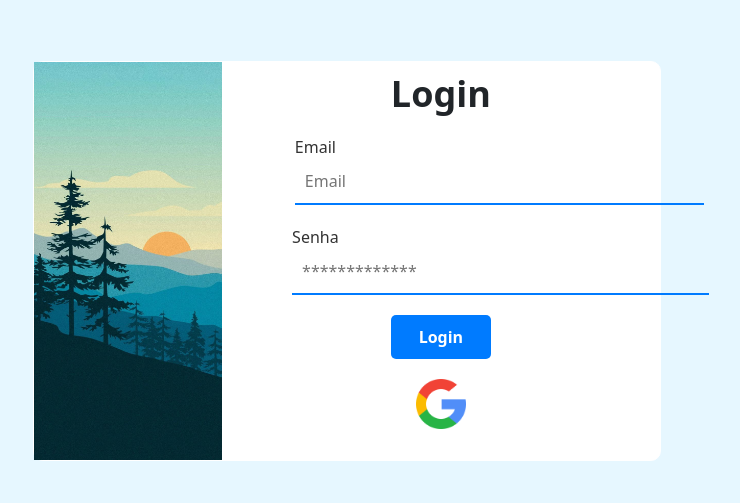
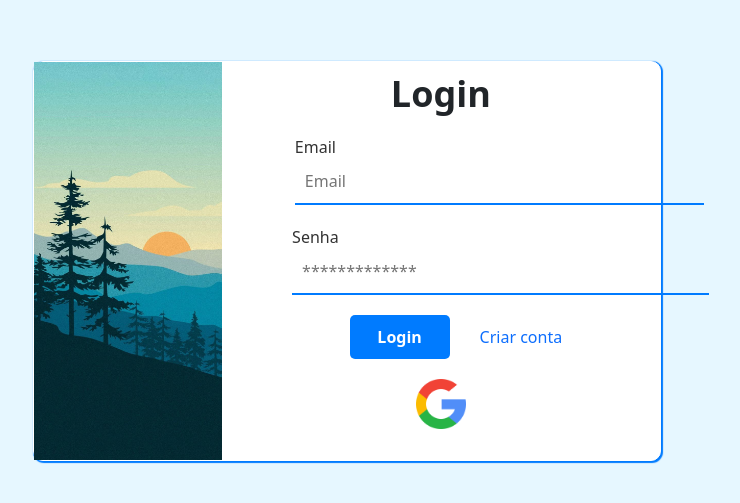
Before and after one commit to lucascampos04/plataform_courses, a React (Create React App) app: page /login in a window 1280 px wide. Shown: the part 139-642 px from the top of the page, without its empty margins (293-1033 px from the left). Built offline with nearby package versions, Linux system fonts and the light colour scheme.

Commit message:
Login e logout funcionado

```diff
--- a/src/Auth/EmailAndPassword/AuthDefault.js
+++ b/src/Auth/EmailAndPassword/AuthDefault.js
@@ -2,14 +2,21 @@ import {
   getAuth,
   signInWithEmailAndPassword,
   createUserWithEmailAndPassword,
+  signOut,
 } from "firebase/auth";
 
-export const login = async (email, password) => {
+export const login = async (email, password, navigate) => {
   try {
+    const emailRegex = /^[^\s@]+@[^\s@]+\.[^\s@]+$/
+
+    if (!emailRegex.test(email)){
+      throw new Error("Formato de email invalido")
+    }
+
     const auth = getAuth();
     await signInWithEmailAndPassword(auth, email, password);
   } catch (error) {
-    console.error("Erro no login:", error.message);
+    throw error
   }
 };
 
@@ -17,8 +24,16 @@ export const register = async (email, password) => {
   try {
     const auth = getAuth();
     await createUserWithEmailAndPassword(auth, email, password);
-    console.log("Cadastrado com sucesso");
   } catch (error) {
-    console.error("Erro no cadastro:", error.message);
+    throw new Error("Erro no cadasto ", error.message)
   }
 };
+
+export const logout = async () => {
+  try {
+    const auth = getAuth()
+    await signOut(auth)
+  } catch (e) {
+    throw new e("Error ao desconectar ", e.message)
+  }
+}
--- a/src/Components/FormLogin/FormularioLoginComponents.js
+++ b/src/Components/FormLogin/FormularioLoginComponents.js
@@ -4,7 +4,7 @@ import "../../Style/Components/FormularioLoginStyle.css"
 import montanhas from "../../imgs/montanhas.jfif"
 import google from "../../imgs/pesquisa.png"
 import { authContexteGoogle } from "../../Auth/Google/AuthGoogle"
-import { Navigate, useNavigate } from "react-router-dom";
+import { Link, Navigate, useNavigate } from "react-router-dom";
 import { login } from "../../Auth/EmailAndPassword/AuthDefault"
 
 
@@ -12,15 +12,17 @@ export const LoginFormularo = () => {
     const {signInGoogle, signed} = useContext(authContexteGoogle)
     const [email, setEmail] = useState('');
     const [password, setPassword] = useState('');
+    const [error, setError] = useState('')
     const navigate = useNavigate()
 
     const handleLogin = async (e) => {
         e.preventDefault()
+
         try {
-            await login(email, password);
+            await login(email, password, navigate);
             navigate('/central');
         } catch (error) {
-            console.log("Erro no login:", error.message);
+            setError(error.message)
         }
     }
 
@@ -57,11 +59,12 @@ export const LoginFormularo = () => {
                             onChange={(e) => setPassword(e.target.value)}
                         />
                     </div>
-                    <div className="form-group">
+                    <div className="form-group group-buttons">
                         <button onClick={handleLogin}>Login</button>
+                        <Link to="/register" className="link">Criar conta</Link>
                     </div>
                     <div className="loginInOutersForms">
-                        <img src={google} width="50px" onClick={() => signInGoogle()}/>
+                        <img src={google} height="50px" onClick={() => signInGoogle()}/>
                     </div>
                 </form>
                 </div>
--- /dev/null
+++ b/src/Pages/central/CentralPage.js
@@ -0,0 +1,20 @@
+import { Navigate, useNavigate } from "react-router"
+import { logout } from "../../Auth/EmailAndPassword/AuthDefault"
+
+export const CentralPages = () => {
+    const navigate = useNavigate()
+
+    const handleLogout = async () => {
+        try {
+            await logout()
+            navigate("/")
+        } catch (e) {
+            console.error(e.message);
+        }
+
+    }
+
+    return(
+        <button onClick={handleLogout}>Sair</button>
+    )
+}
--- a/src/Routers/router.js
+++ b/src/Routers/router.js
@@ -2,6 +2,7 @@ import { BrowserRouter, Route, Routes } from "react-router-dom"
 import { HomePage } from "../Pages/Home/HomePage"
 import { LoginPage } from "../Pages/Login/LoginPage"
 import { RegisterPage } from "../Pages/Register/RegisterPage"
+import { CentralPages } from "../Pages/central/CentralPage"
 
 export const Routers = () => {
     return(
@@ -11,6 +12,7 @@ export const Routers = () => {
                 <Route path="/" element={<HomePage/>}/>
                 <Route path="/login" element={<LoginPage/>}/>
                 <Route path="/register" element={<RegisterPage/>}/>
+                <Route path="/central" element={<CentralPages/>}/>
             </Routes>
         </BrowserRouter>
     )
--- a/src/Style/Components/FormularioLoginStyle.css
+++ b/src/Style/Components/FormularioLoginStyle.css
@@ -4,6 +4,7 @@
     display: flex;
     align-items: center;
     justify-content: center;
+
   }
 
   .container-form-login {
@@ -13,6 +14,7 @@
     height: 400px;
     background-color: white;
     border-radius: 10px;
+    box-shadow:1px 1px 1px 1px #007bff;
   }
 
   .modal-container-left {
@@ -22,6 +24,7 @@
     justify-content: center;
     align-items: center;
     overflow: hidden;
+
   }
 
   .modal-container-left img{
@@ -85,7 +88,25 @@
   .modal-container-right form button:hover {
     background-color: #0056b3;
   }
+  .loginInOutersForms{
+    width: 100%;
+    display: flex;
+    justify-content: center;
+  }
 
   .loginInOutersForms img{
     cursor: pointer;
   }
+
+  .group-buttons{
+    display: flex;
+    gap: 30px;
+    align-items: center;
+    justify-content: center;
+    margin-left: 30px;
+    width: 300px;
+  }
+
+  .group-buttons .link{
+    text-decoration: none;
+  }
```
